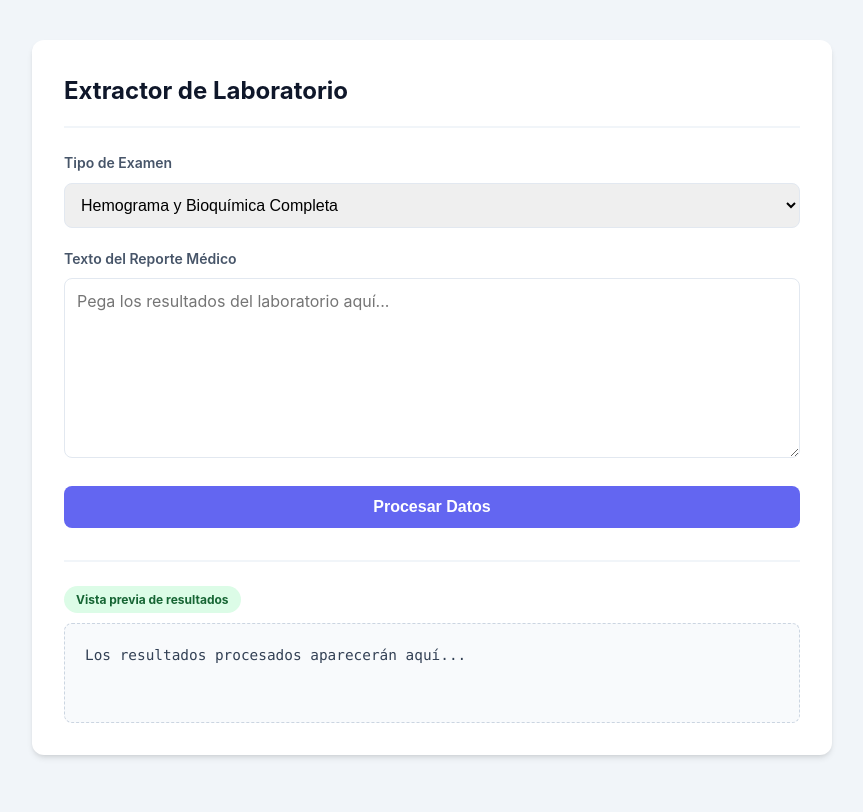
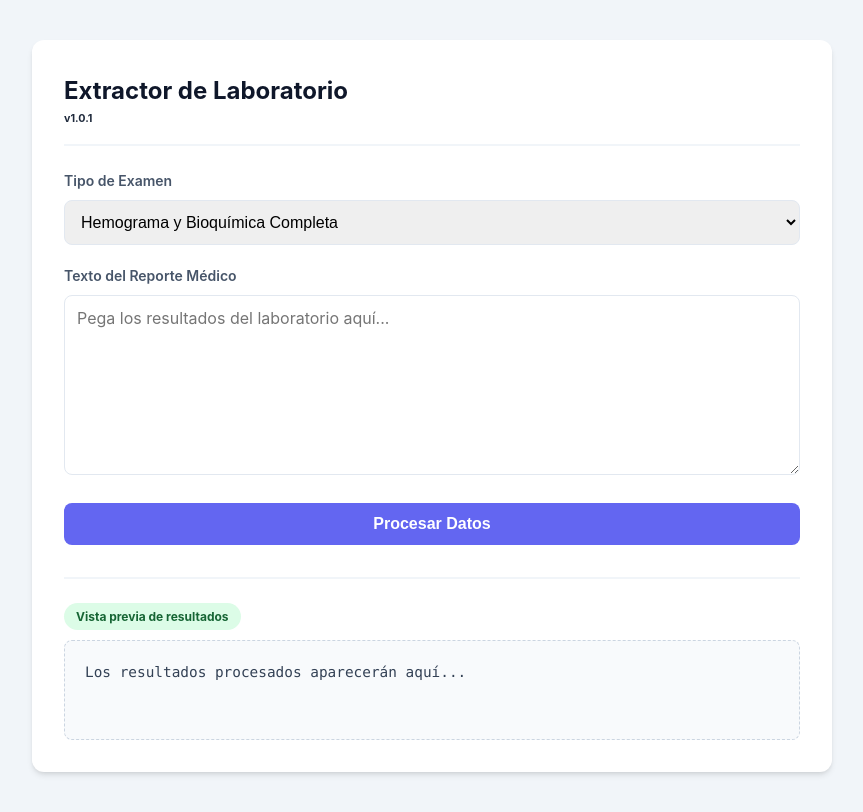
Before and after one commit to Bryantonelly/analisis_laboratorio, a plain HTML site: page index.html in a window 1280 px wide. Shown: the whole page, without its empty margins (208-1071 px from the left). Drawn offline with Linux system fonts and the light colour scheme.

Commit message:
add: version

```diff
--- a/index.html
+++ b/index.html
@@ -133,7 +133,7 @@
 
   <div class="container">
     <div class="header">
-      <h2>Extractor de Laboratorio</h2>
+      <h2>Extractor de Laboratorio</h2><h6>v1.0.1</h6>
     </div>
 
     <div class="form-group">
```
